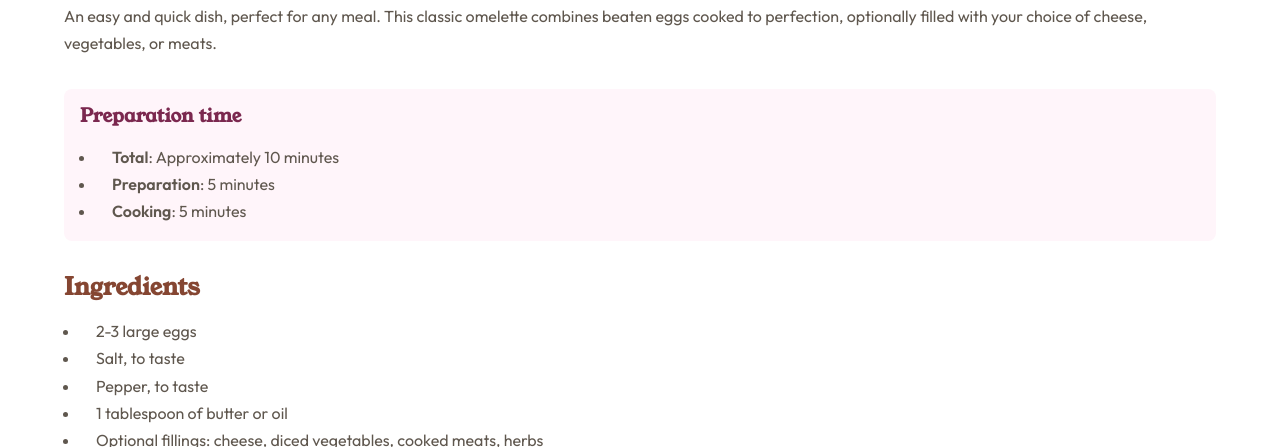
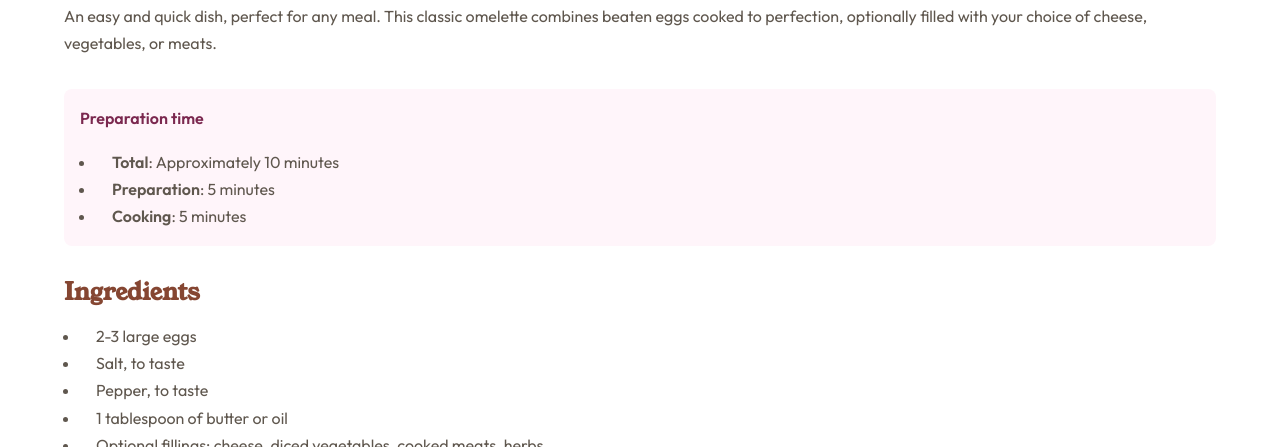
Before and after one commit to Fixito/fem-recipe-page, a plain HTML site: page index.html in a window 1280 px wide. Shown: the part 653-1100 px from the top of the page. Drawn offline with Linux system fonts and the light colour scheme.

Commit message:
style: Update preparation title styling

```diff
--- a/index.html
+++ b/index.html
@@ -33,7 +33,7 @@
       </p>
 
       <section class="preparation-section">
-        <h3 class="preparation-title">Preparation time</h3>
+        <p class="preparation-title">Preparation time</p>
         <ul>
           <li class="preparation-item">
             <strong>Total</strong>: Approximately 10 minutes
--- a/styles/style.css
+++ b/styles/style.css
@@ -148,6 +148,7 @@ tr td:nth-child(even) {
 
 .preparation-title {
   color: var(--clr-primary-2);
+  font-weight: var(--fw-bold);
 }
 
 /* INSTRUCTIONS */
```
